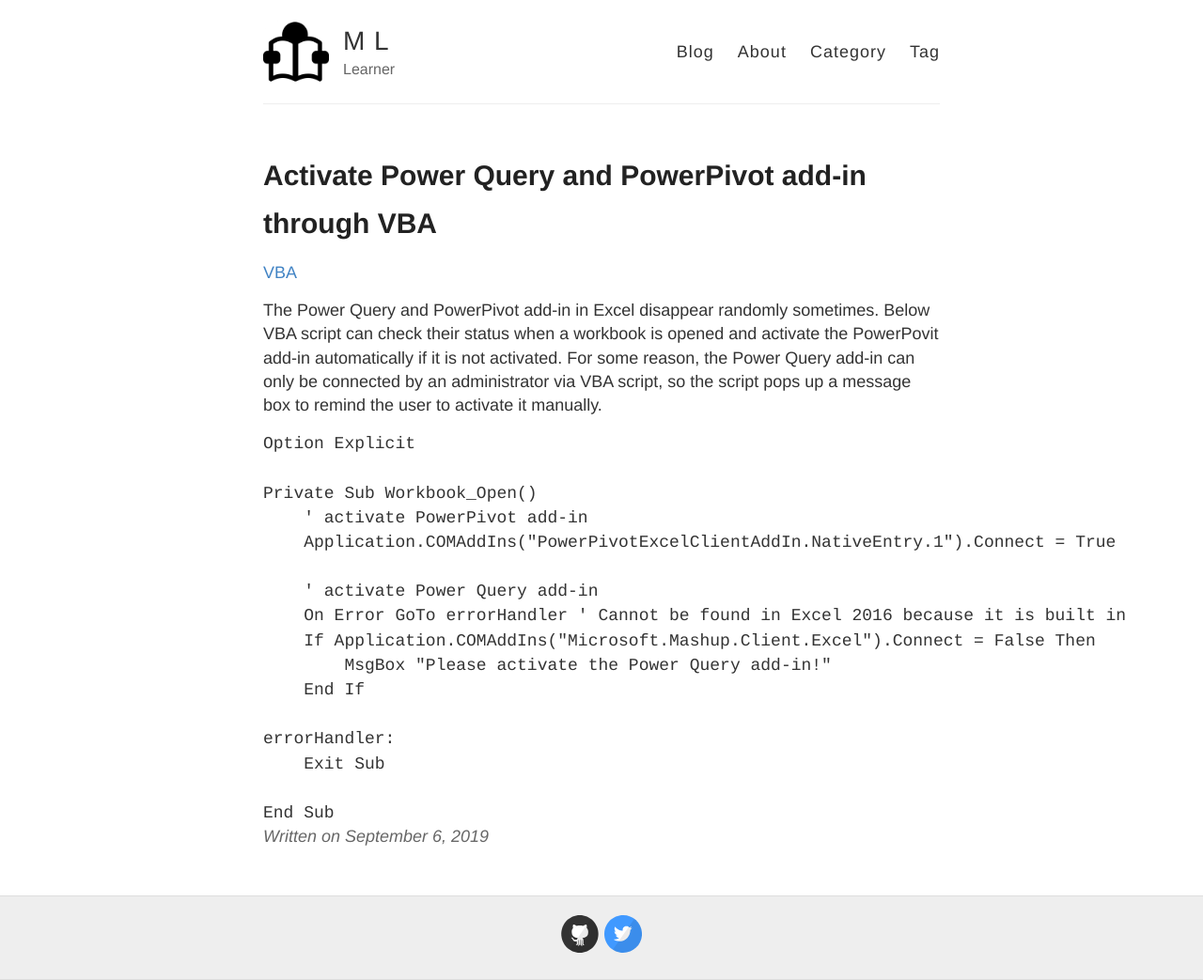
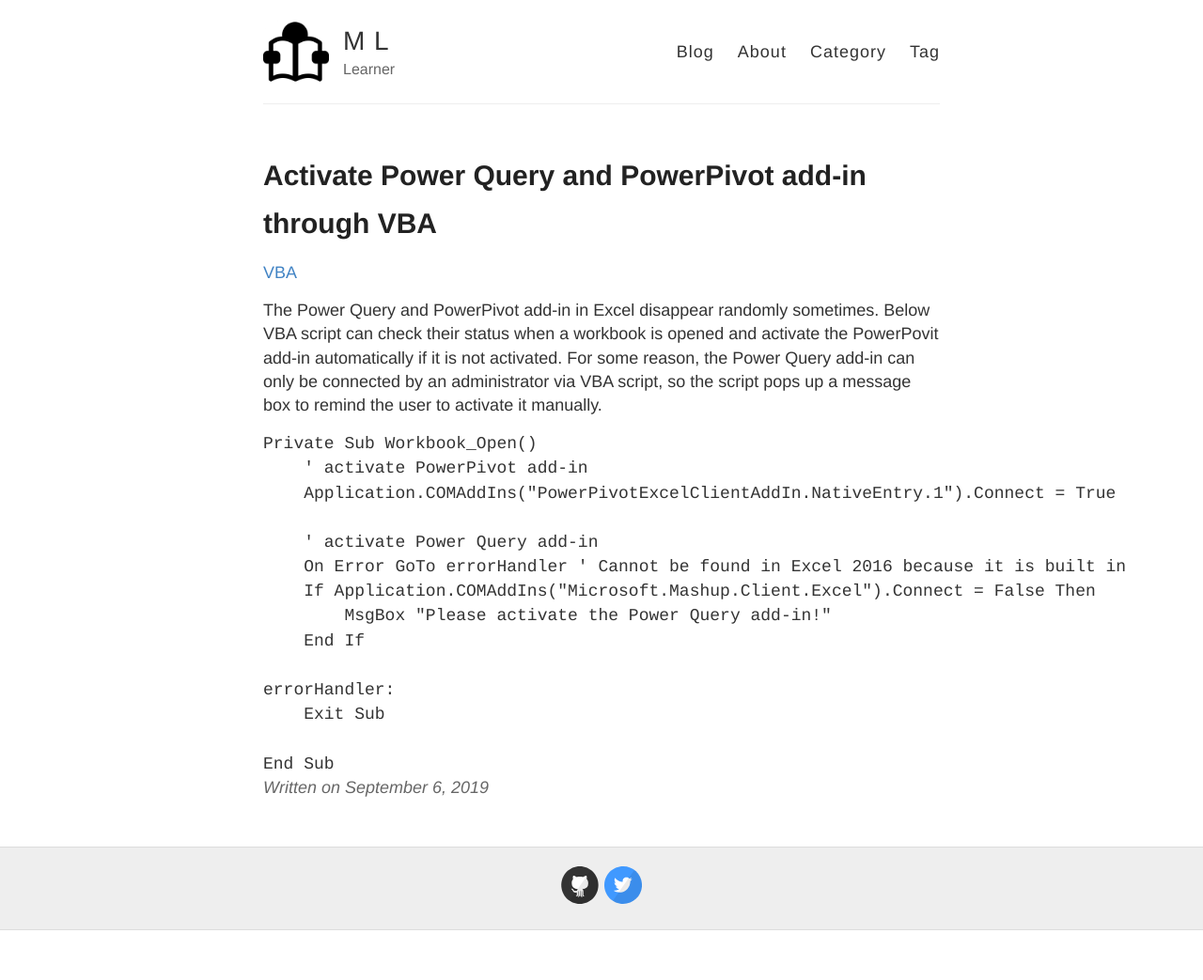
Before and after one commit to MingLang/MingLang.github.io, a Jekyll site: the page built from _posts/2019-09-06-Activate-Power-Query-and-PowerPivot-add-in-through-vba.md, in a window 1280 px wide. Shown: the whole page at 94% size. Built offline with Jekyll 4.4.1, drawn with Linux system fonts in a browser that asks for light colours; after the commit the page ends 990 px from its top, so only the background shows below that.

Commit message:
Update 2019-09-06-Activate-Power-Query-and-PowerPivot-add-in-through-vba.md

````diff
--- a/_posts/2019-09-06-Activate-Power-Query-and-PowerPivot-add-in-through-vba.md
+++ b/_posts/2019-09-06-Activate-Power-Query-and-PowerPivot-add-in-through-vba.md
@@ -7,9 +7,7 @@ tags: [VBA, Power Query, PowerPivot]
 
 The Power Query and PowerPivot add-in in Excel disappear randomly sometimes. Below VBA script can check their status when a workbook is opened and activate the PowerPovit add-in automatically if it is not activated. For some reason, the Power Query add-in can only be connected by an administrator via VBA script, so the script pops up a message box to remind the user to activate it manually.
 
-```vba
-Option Explicit
-
+```vbscript
 Private Sub Workbook_Open()
     ' activate PowerPivot add-in
     Application.COMAddIns("PowerPivotExcelClientAddIn.NativeEntry.1").Connect = True
````
